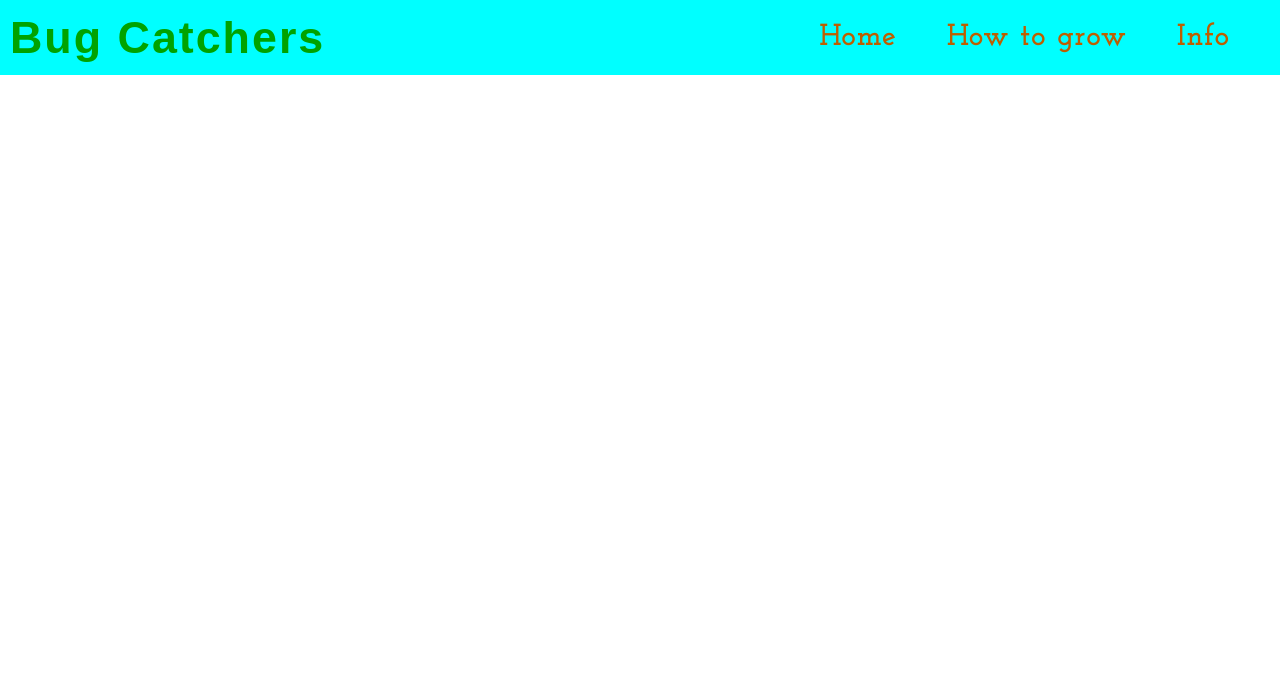
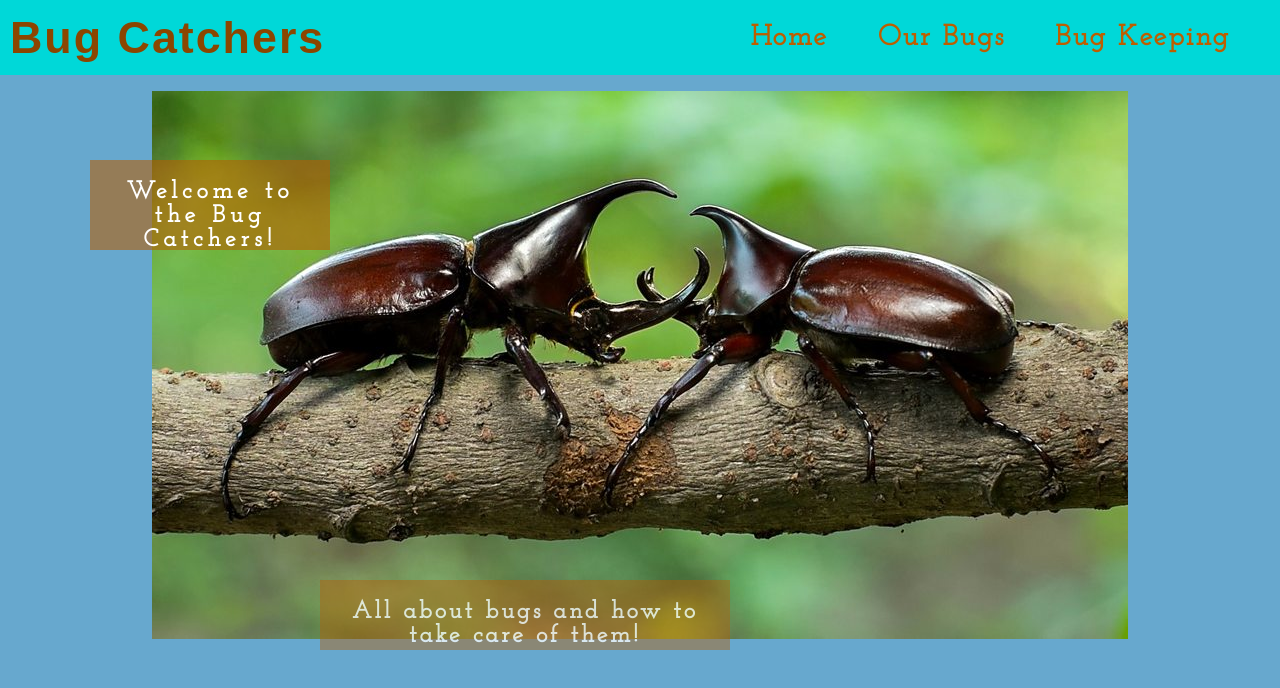
Before and after one commit to Ryder72/Paul-CI-Website, a plain HTML site: page index.html in a window 1280 px wide. Drawn offline with Linux system fonts and the light colour scheme.

Commit message:
Main Image with text added

```diff
--- a/index.html
+++ b/index.html
@@ -13,12 +13,25 @@
 
         <nav>
             <ul id="menu">
-                <li><a href="#"><h2>Info</h2></a></li>
-                <li><a href="#"><h2>How to grow</h2></a></li>
+                <li><a href="#"><h2>Bug Keeping</h2></a></li>
+                <li><a href="#"><h2>Our Bugs</h2></a></li>
                 <li><a href="index.html"><h2>Home</h2></a></li>
             </ul>
         </nav>
     </header>
+
+        <section>
+            <div id="mimage" alt="Image of two rhino beetles"></div>
+            <div id="itext"><h1>Welcome to the Bug Catchers!</h1></div>
+            <div id="mintro"><h2>All about bugs and how to take care of them!</h2></div>
+        </section>
+
+        <section>
+
+        </section>
+
+
+
 
 
     <footer>
--- a/style.css
+++ b/style.css
@@ -1,52 +1,99 @@
 @import url('https://fonts.googleapis.com/css2?family=Josefin+Sans:wght@350&family=Josefin+Slab&display=swap');
 
-*{ /*the spacing */
+* { /*the spacing */
     margin:0px;
     padding:0px;
     border:0px;
 }
 
-#logo, #menu{ /*spacing for the top of the tabs and text logo*/
+#logo, #menu { /*spacing for the top of the tabs and text logo*/
     line-height: 75px;
 }
 
-#menu{ /*styling for the header tabs in the header */
+#menu { /*style for the header tabs in the header */
     font-family: 'Josefin Slab', serif;
     letter-spacing: 2px;
     font-size: 120%;
     list-style-type: none;
 }
 
-#menu h2{ /*styling for the tabs in the header */
+#menu h2 { /*style for the tabs in the header */
     float:right;
     margin-right: 50px;
     color: #bd5e00;
 }
 
-#menu a{ /*removed the underline and blue color from the hyperlink for the anchors in the header */
+#menu a { /*removed the underline and blue color from the hyperlink for the anchors in the header */
     text-decoration: none;
 }
 
-#menu h2:hover{ /*animation for the text in the header */
+#menu h2:hover { /*animation for the text in the header */
     border-bottom: 3px solid #5db86b;
 }
 
-#logo{ /*styling for the logo text in the header */
+#logo { /*style for the logo text in the header */
     font-family: 'Josefin Sans', sans-serif;
-    color: #00A300;
+    color: #8b4600;
     float: left;
     font-size: 280%;
     letter-spacing: 2px;
     margin-left: 10px;
 }
 
-nav { /*styling for the nav bar */
-    background-color: aqua;
+nav { /*style for the nav bar */
+    background-color: rgb(0, 216, 216);
     height: 75px;
     width: 100%;
 
 }
 
-body{/*styling for the body */
-    color: #964B00;
+body { /*style for the body */
+    color: #964b00;
+    background-color: rgb(103, 168, 206);
 }
+
+#mimage { /*style for the main image*/
+    height: 580px;
+    width: 100%;
+    background: url(mimage.jpg) no-repeat center;
+    position: relative;
+}
+
+#itext h1 {/* stle for the title on the main image(mimage)*/
+    font-family: 'Josefin Slab', serif;
+    font-size: 150%;
+    color: #ffffff;
+    letter-spacing: 5px;
+
+    height: 50px;
+    width: 200px;
+    text-align: center;
+    position: absolute;
+
+    padding: 20px 20px 20px 20px;
+
+    background-color: #b95c0093;
+
+    bottom: 550px;
+    right: 950px;
+}
+
+#mintro h2 {/* stle for the text on the main image(mimage)*/
+    font-family: 'Josefin Slab', serif;
+    font-size: 150%;
+    color: #ffffff;
+    letter-spacing: 3px;
+
+    height: 30px;
+    width: 350px;
+    text-align: center;
+    position: absolute;
+
+    padding: 20px 30px 20px 30px;
+
+    background-color: #b95c0093;
+    opacity: 75%;
+
+    bottom: 150px;
+    right: 550px;
+}
```
Also changed, not shown: mimage.jpg (added), rbeetle.jpg (added).
